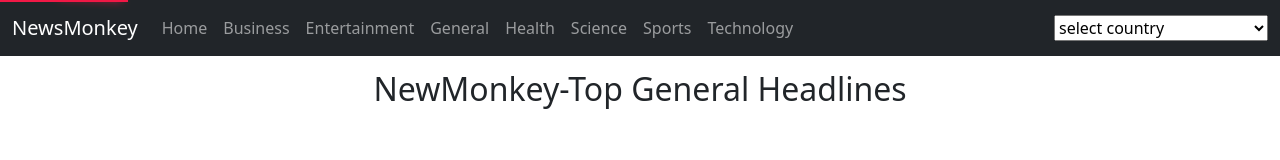
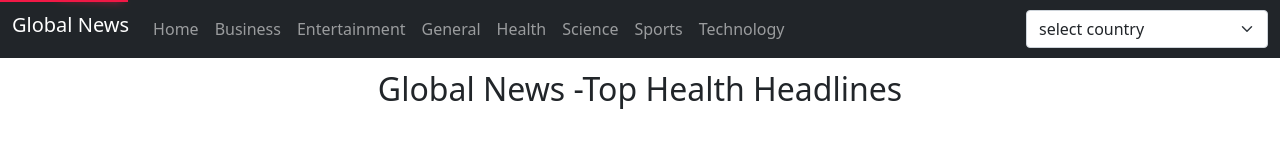
Before and after one commit to Shilpa-mandrulkar/news-starter, a React (Create React App) app: page /#/Health in a window 1280 px wide. Before the commit this address led to /#/. Shown: the top 160 px of the page. Built offline with nearby package versions, Linux system fonts and the light colour scheme; no server answers.

Commit message:
stage some styling component

```diff
--- a/src/components/Navbar.js
+++ b/src/components/Navbar.js
@@ -7,7 +7,7 @@
       <nav className="navbar fixed-top navbar-expand-lg navbar-dark bg-dark">
         <div className="container-fluid">
           <Link className="navbar-brand" to="/general">
-            NewsMonkey
+            <h5>Global News</h5>
           </Link>
           <button
             className="navbar-toggler"
@@ -66,6 +66,8 @@
             </ul>
             <select
               id="country"
+              className="form-select w-auto"
+              aria-label="Default select example"
               name="country"
               onChange={props.setCountryCode}
               value={props.countryCode}
--- a/src/components/News.js
+++ b/src/components/News.js
@@ -28,13 +28,13 @@
   };
 
   useEffect(() => {
-    document.title = `${capitalizeFirstLetter(props.category)} - NewsMonkey`;
+    document.title = `${capitalizeFirstLetter(props.category)} - Global News`;
     updateNews();
     // eslint-disable-next-line
   }, []);
 
   useEffect(() => {
-    document.title = `${capitalizeFirstLetter(props.category)} - NewsMonkey`;
+    document.title = `${capitalizeFirstLetter(props.category)} - Global News`;
     updateNews();
     // eslint-disable-next-line
   }, [props.country]);
@@ -54,8 +54,14 @@
     <>
       <div className="container">
         <h2 className="text-center" style={{ margin: '70px' }}>
-          NewMonkey-Top {props.category} Headlines
+          Global News -Top {props.category} Headlines
         </h2>
+        {articles.length == 0 && !loading && (
+          <h2 className="text-center" style={{ margin: '70px' }}>
+            Sorry We do not have any news in this specific section. Please try
+            in different domain or general categories !!!
+          </h2>
+        )}
         {loading && <Spinner />}
         <InfiniteScroll
           dataLength={articles?.length}
```
